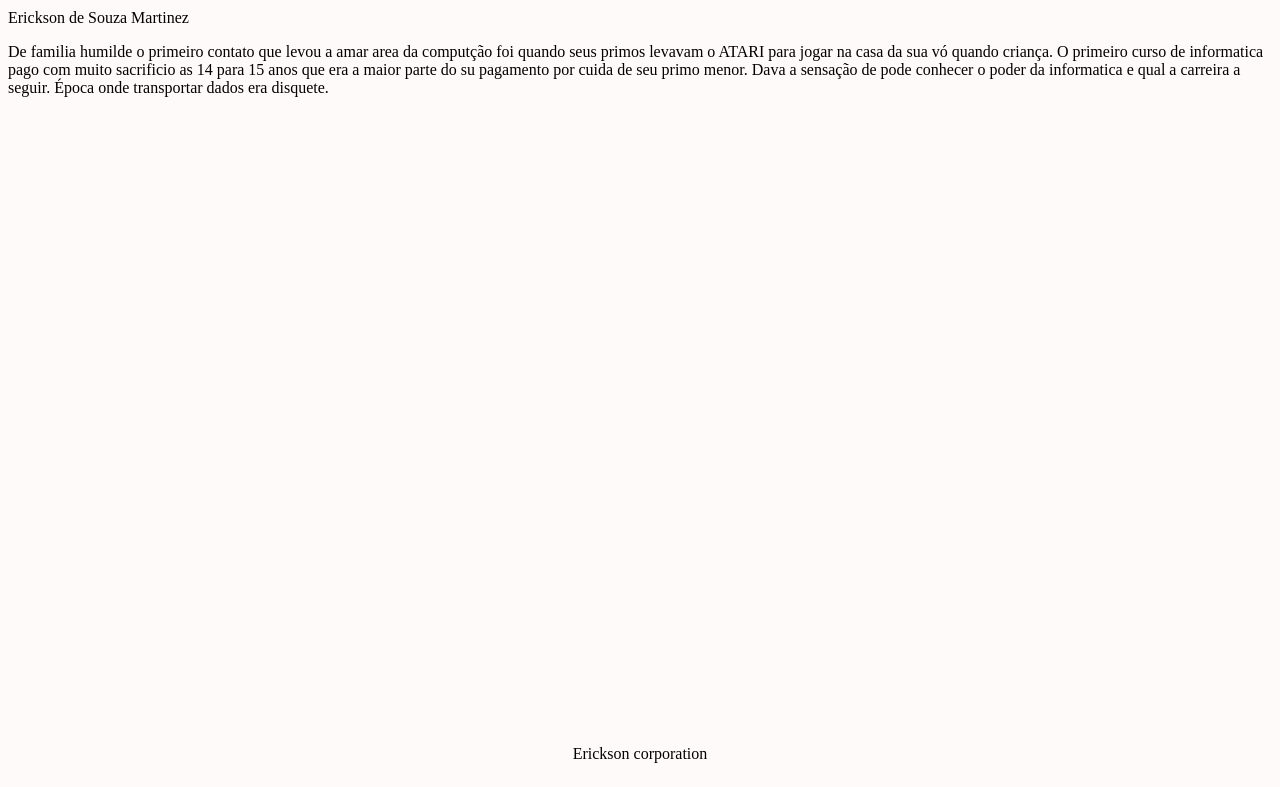
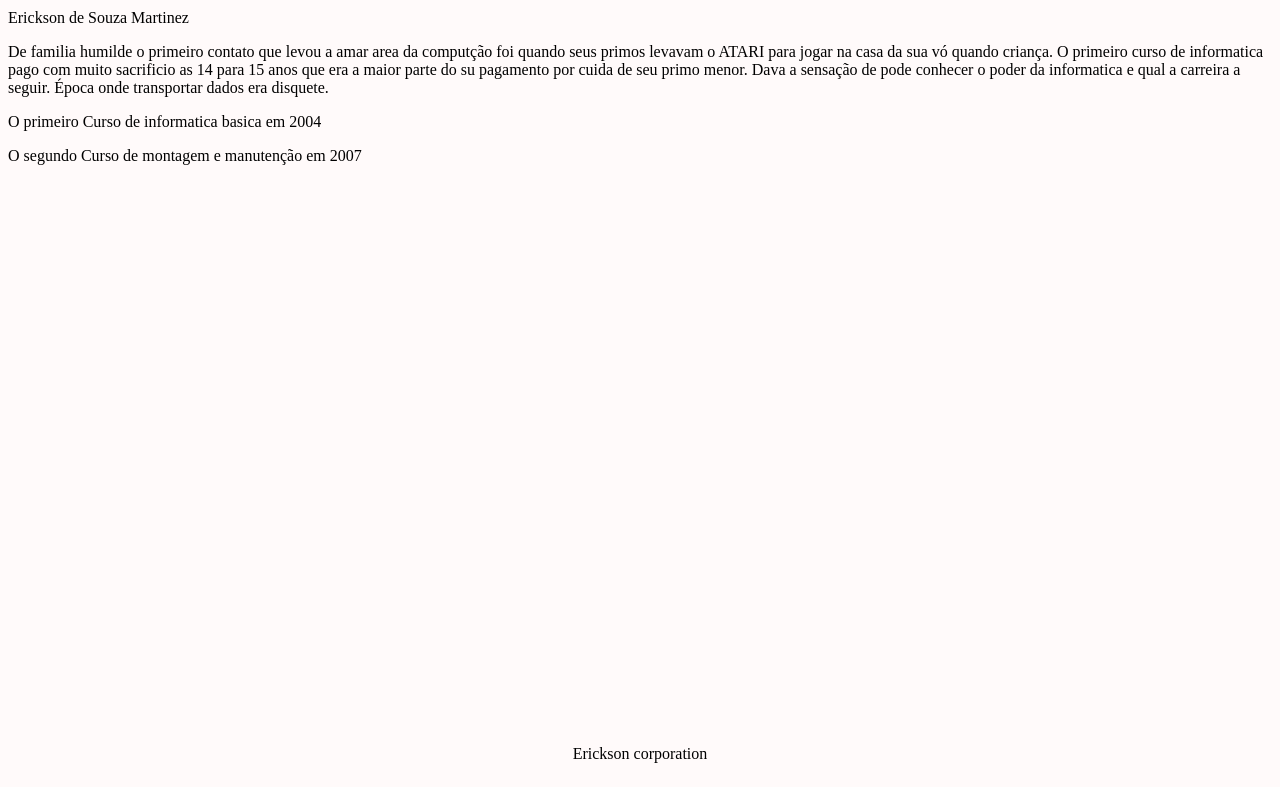
Before and after one commit to Ericksonprofissional/git, a plain HTML site: page index.html in a window 1280 px wide. Shown: the part 69-856 px from the top of the page. Drawn offline with Linux system fonts and the light colour scheme.

Commit message:
Linha do tempo dos cursos

```diff
--- a/index.html
+++ b/index.html
@@ -14,6 +14,8 @@
 
                 <div class="description">
                     <p>De familia humilde o primeiro contato que levou a amar area da computção foi quando seus primos levavam o ATARI para jogar na casa da sua vó quando criança. O primeiro curso de informatica pago com muito sacrificio as 14 para 15 anos que era a maior parte do su pagamento por cuida de seu primo menor. Dava a sensação de pode conhecer o poder da informatica e qual a carreira a seguir. Época onde transportar dados era disquete.</p>
+                    <p>O primeiro Curso de informatica basica em 2004</p>
+                    <p>O segundo Curso de montagem e manutenção em 2007</p>
                 </div>
             </main>
             <footer class=rodape>
```
